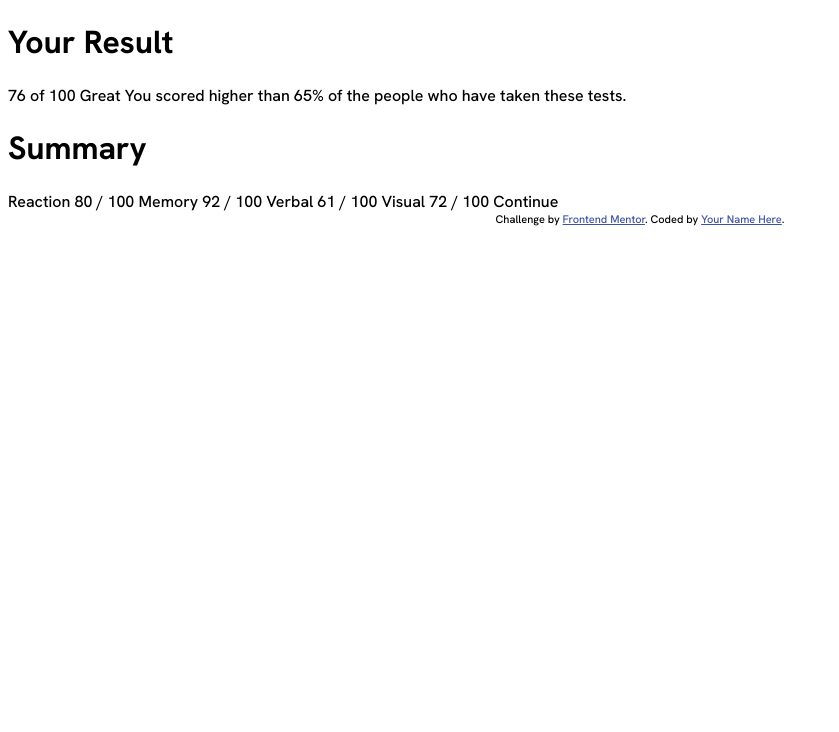
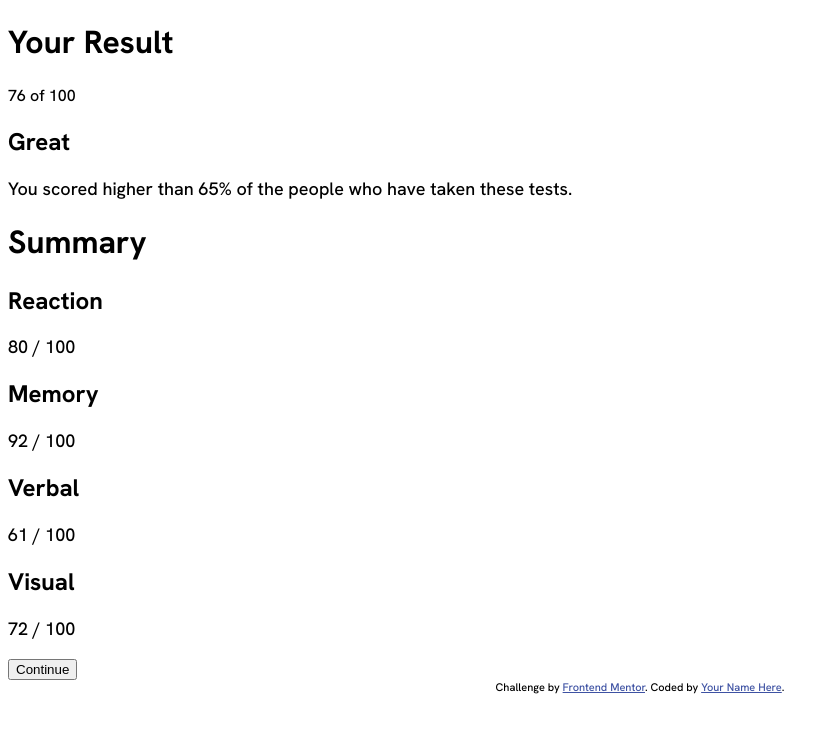
Before and after one commit to adie9/results-summary-component, a plain HTML site: page index.html in a window 1280 px wide. Shown: the whole page, without its empty margins (0-839 px from the left). Drawn offline with Linux system fonts and the light colour scheme.

Commit message:
updated html structure

```diff
--- a/index.html
+++ b/index.html
@@ -21,29 +21,34 @@
 
       <div class="result-section">
         <h1>Your Result</h1>
-        76
-        of 100
 
-        Great
-        You scored higher than 65% of the people who have taken these tests.
+        <div class="out-of-hundred">
+          76
+          of 100
+        </div>
+
+        <h2>Great</h2>
+
+        <p>You scored higher than 65% of the people
+          who have taken these tests.</p>
       </div>
 
       <div class="summary-section">
         <h1>Summary</h1>
 
-        Reaction
-        80 / 100
+        <h2>Reaction</h2>
+        <p>80 / 100</p>
 
-        Memory
-        92 / 100
+        <h2>Memory</h2>
+        <p>92 / 100</p>
 
-        Verbal
-        61 / 100
+        <h2>Verbal</h2>
+        <p>61 / 100</p>
 
-        Visual
-        72 / 100
+        <h2>Visual</h2>
+        <p>72 / 100</p>
 
-        Continue
+        <button>Continue</button>
       </div>
 
     </div>
```
